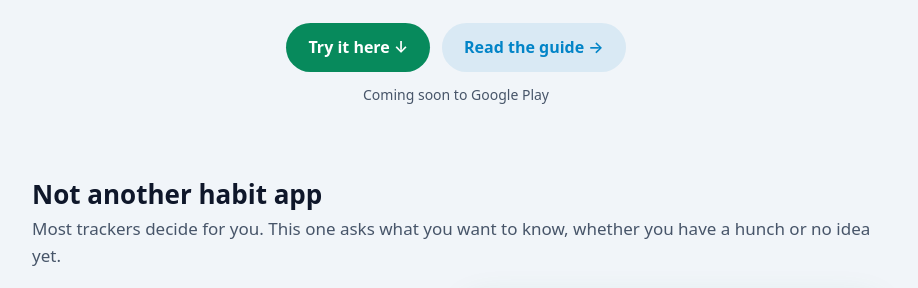
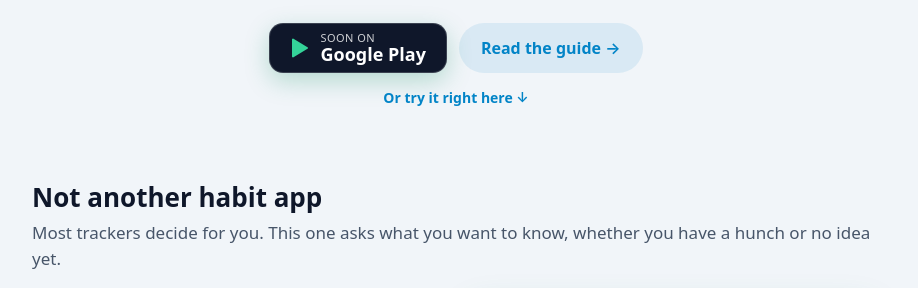
Before and after one commit to nietzschis/ArbiTracker-site, a plain HTML site: page index.html in a window 1280 px wide. Shown: the part 431-719 px from the top of the page, without its empty margins (184-1102 px from the left). Drawn offline with Linux system fonts and the light colour scheme.

Commit message:
soon available button

```diff
--- a/index.html
+++ b/index.html
@@ -40,11 +40,14 @@
       <p class="purpose"><strong>Free.</strong> No agenda. No account. No servers.</p>
 
       <div class="buttons">
-        <!-- Until launch: no Play button, only the label below. On launch day add the Google Play badge/link here. -->
-        <a class="button play" href="#demo">Try it here ↓</a>
+        <!-- Until launch: a badge, not a link. On launch day it becomes an <a> to the Play listing ("Get it on"). -->
+        <span class="store-badge" aria-label="Soon on Google Play">
+          <svg class="store-icon" viewBox="0 0 24 24" aria-hidden="true"><path d="M6 3.5v17a1 1 0 0 0 1.5.87l14-8.5a1 1 0 0 0 0-1.74l-14-8.5A1 1 0 0 0 6 3.5z"/></svg>
+          <span class="store-text"><small>Soon on</small>Google Play</span>
+        </span>
         <a class="button guide" href="guide.html">Read the guide →</a>
       </div>
-      <p class="soon">Coming soon to Google Play</p>
+      <p class="soon"><a href="#demo">Or try it right here ↓</a></p>
     </section>
 
     <!-- 2. Versus other tracking apps -->
@@ -253,9 +256,12 @@
       </div>
 
       <div class="buttons" style="margin-top: 26px">
+        <span class="store-badge" aria-label="Soon on Google Play">
+          <svg class="store-icon" viewBox="0 0 24 24" aria-hidden="true"><path d="M6 3.5v17a1 1 0 0 0 1.5.87l14-8.5a1 1 0 0 0 0-1.74l-14-8.5A1 1 0 0 0 6 3.5z"/></svg>
+          <span class="store-text"><small>Soon on</small>Google Play</span>
+        </span>
         <a class="button guide" href="guide.html">Read the guide →</a>
       </div>
-      <p class="soon">Coming soon to Google Play</p>
     </section>
 
     <!-- 7b. The future: ideas, not promises -->
--- a/style.css
+++ b/style.css
@@ -184,7 +184,32 @@ h2.section-title {
   color: var(--muted);
 }
 
-.soon { color: var(--muted); font-size: 14px; margin: 12px 0 0; }
+.soon { color: var(--muted); font-size: 14px; margin: 14px 0 0; }
+.soon a { color: var(--primary); font-weight: 600; text-decoration: none; }
+
+/* "Soon on Google Play": looks like a store badge, isn't a link until launch day. */
+.store-badge {
+  display: inline-flex;
+  align-items: center;
+  gap: 10px;
+  padding: 8px 20px 8px 16px;
+  border-radius: 14px;
+  background: #0F172A;
+  color: #fff;
+  border: 1px solid rgba(255, 255, 255, 0.18);
+  box-shadow: 0 8px 24px rgba(7, 138, 92, 0.25);
+  cursor: default;
+}
+
+.store-icon { width: 24px; height: 24px; fill: #34D399; flex: 0 0 auto; }
+
+.store-text { display: flex; flex-direction: column; line-height: 1.1; text-align: left; font-weight: 700; font-size: 18px; }
+.store-text small { font-size: 11px; font-weight: 500; letter-spacing: 0.04em; text-transform: uppercase; opacity: 0.8; }
+
+@media (prefers-color-scheme: dark) {
+  .store-badge { background: #F8FAFC; color: #0F172A; border-color: transparent; }
+  .store-icon { fill: #078A5C; }
+}
 
 .purpose strong { color: var(--text); }
 
```
Also changed, not shown: privacy.html (+1 -0 lines), 1 other file.
